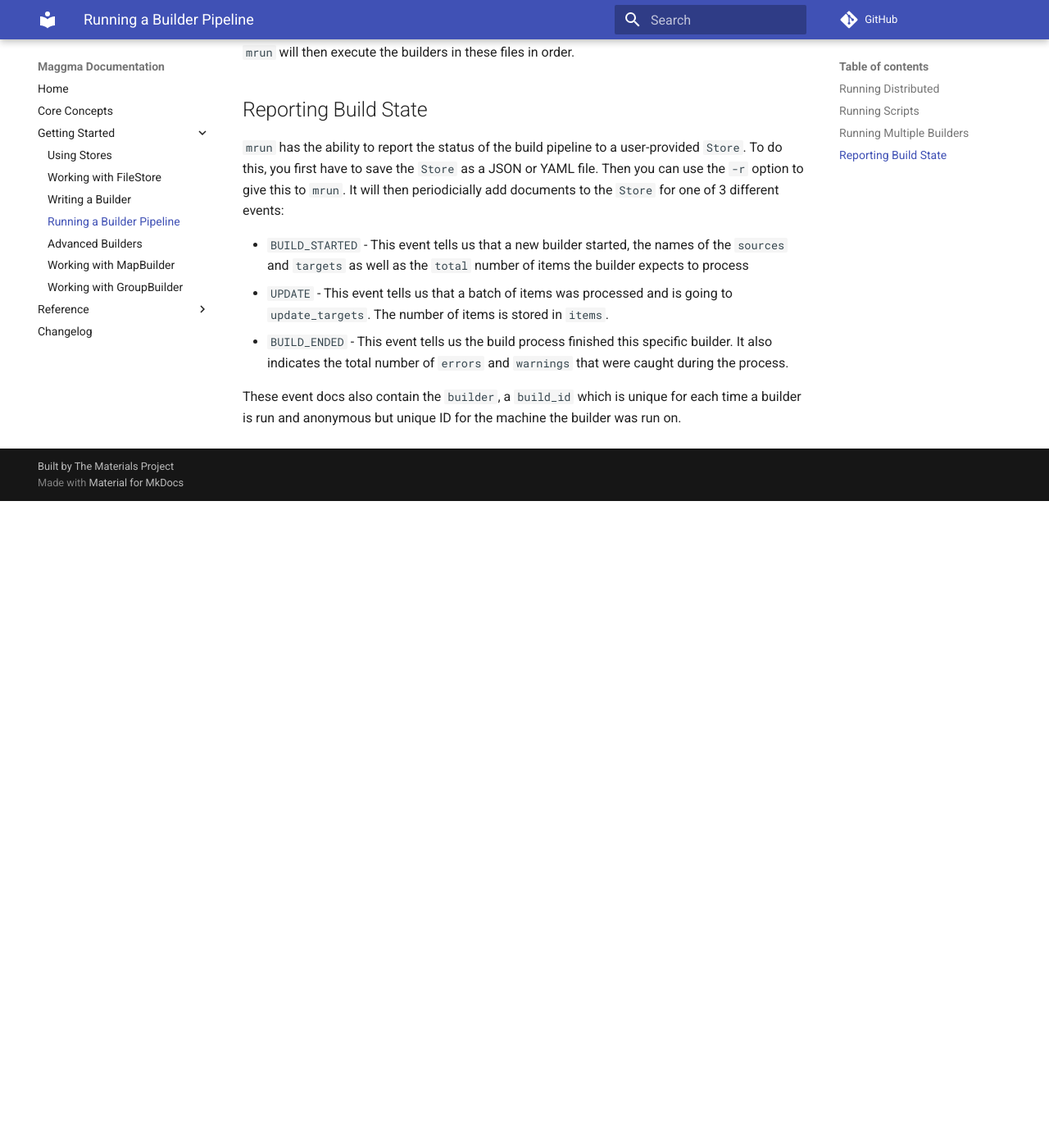
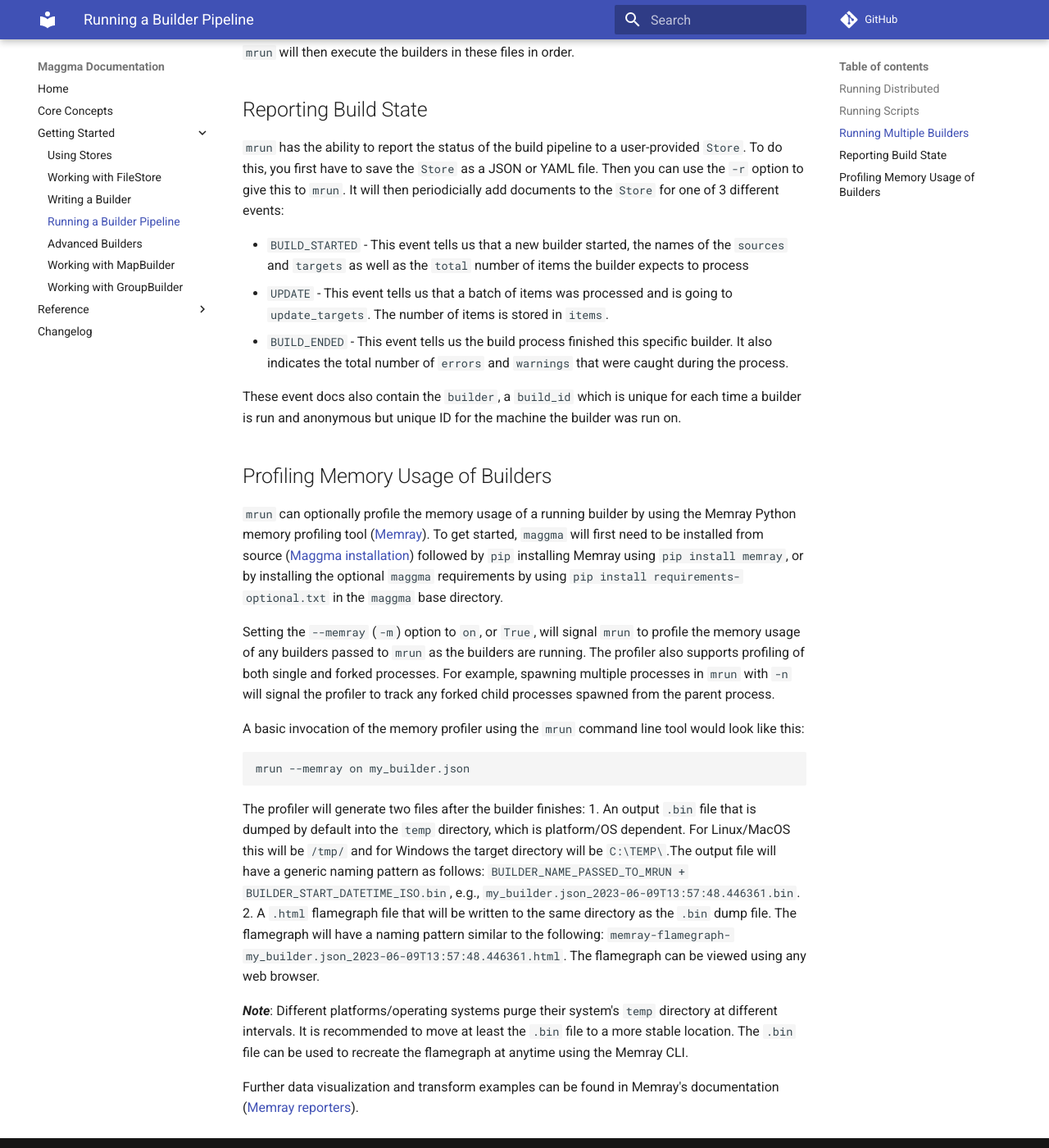
Before and after one commit to materialsproject/maggma, an MkDocs documentation site: the page built from docs/getting_started/running_builders.md, in a window 1280 px wide and 1400 px high, scrolled down 2499 px. Shown: the whole window at 82% size. Built offline with MkDocs 1.6.1 and Material for MkDocs 9.7.7, drawn with Linux system fonts in a browser that asks for light colours; comment, search, counter and statistics services are not loaded; before the commit the page ends 3110 px from its top, so only the background shows below that.

Commit message:
Add Memory Profiling section to Running Builders documentation

````diff
--- a/docs/getting_started/running_builders.md
+++ b/docs/getting_started/running_builders.md
@@ -119,3 +119,23 @@ mrun -n 32 -vv my_first_builder.json builder_2_and_3.py last_builder.ipynb
 * `BUILD_ENDED` - This event tells us the build process finished this specific builder. It also indicates the total number of `errors` and `warnings` that were caught during the process.
 
 These event docs also contain the `builder`, a `build_id` which is unique for each time a builder is run and anonymous but unique ID for the machine the builder was run on.
+
+
+## Profiling Memory Usage of Builders
+
+`mrun` can optionally profile the memory usage of a running builder by using the Memray Python memory profiling tool ([Memray](https://github.com/bloomberg/memray)). To get started, `maggma` will first need to be installed from source ([Maggma installation](https://materialsproject.github.io/maggma/#installation-from-source)) followed by `pip` installing Memray using `pip install memray`, or by installing the optional `maggma` requirements by using `pip install requirements-optional.txt` in the `maggma` base directory.
+
+Setting the `--memray` (`-m`) option to `on`, or `True`, will signal `mrun` to profile the memory usage of any builders passed to `mrun` as the builders are running. The profiler also supports profiling of both single and forked processes. For example, spawning multiple processes in `mrun` with `-n` will signal the profiler to track any forked child processes spawned from the parent process.
+
+A basic invocation of the memory profiler using the `mrun` command line tool would look like this:
+``` shell
+mrun --memray on my_builder.json
+```
+
+The profiler will generate two files after the builder finishes:
+1. An output `.bin` file that is dumped by default into the `temp` directory, which is platform/OS dependent. For Linux/MacOS this will be `/tmp/` and for Windows the target directory will be `C:\TEMP\`.The output file will have a generic naming pattern as follows: `BUILDER_NAME_PASSED_TO_MRUN + BUILDER_START_DATETIME_ISO.bin`, e.g., `my_builder.json_2023-06-09T13:57:48.446361.bin`.
+2. A `.html` flamegraph file that will be written to the same directory as the `.bin` dump file. The flamegraph will have a naming pattern similar to the following: `memray-flamegraph-my_builder.json_2023-06-09T13:57:48.446361.html`. The flamegraph can be viewed using any web browser.
+
+***Note***: Different platforms/operating systems purge their system's `temp` directory at different intervals. It is recommended to move at least the `.bin` file to a more stable location. The `.bin` file can be used to recreate the flamegraph at anytime using the Memray CLI.
+
+Further data visualization and transform examples can be found in Memray's documentation ([Memray reporters](https://bloomberg.github.io/memray/live.html)).
````
